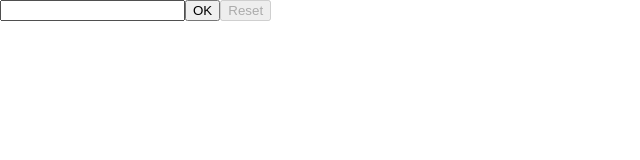
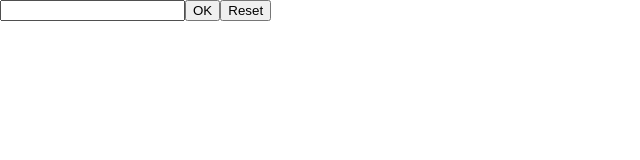
Before and after one commit to KarinaMilko/react-app_CW, a React (Vite) app: page / in a window 1280 px wide. Shown: the top 160 px of the page, without its empty margins (0-640 px from the left). Built offline with nearby package versions, Linux system fonts and the light colour scheme.

Commit message:
Refactor UserForm

```diff
--- a/src/components/UserForm/index.jsx
+++ b/src/components/UserForm/index.jsx
@@ -1,21 +1,9 @@
 import { ErrorMessage, Field, Form, Formik } from "formik";
-import * as yup from "yup";
-
-const USER_NAME_SCHEMA = yup.object({
-  userName: yup
-    .string()
-    .trim()
-    .min(2)
-    .max(32)
-    .matches(/^[A-Z]/)
-    .required(),
-});
+import { USER_NAME_SCHEMA } from "../../utils/validationSchemas";
 
 // Formik взяв на себе керуванням станом керованого компонента
 // + містить шаблонний код його обробників
 function UserForm() {
-  // const [name, setName] = useState('')
-
   const initialValues = { userName: "" };
 
   const handleSubmit = (value, formikBag) => {
@@ -29,25 +17,12 @@ function UserForm() {
       onSubmit={handleSubmit}
       validationSchema={USER_NAME_SCHEMA}
     >
-      {(formikProps) => (
-        // <form onReset={formikProps.handleReset} onSubmit={formikProps.handleSubmit} {...props} />
-        <Form>
-          <Field
-            type="text"
-            name="userName"
-            // value={formikProps.values.userName}
-            // onChange={formikProps.handleChange}
-          />
-          {/* {formikProps.errors.userName && (
-            <span>{formikProps.errors.userName}</span>
-          )} */}
-          <ErrorMessage name="userName" />
-          <button type="submit">OK</button>
-          <button type="reset" disabled={!formikProps.dirty}>
-            Reset
-          </button>
-        </Form>
-      )}
+      <Form>
+        <Field type="text" name="userName" />
+        <ErrorMessage name="userName" />
+        <button type="submit">OK</button>
+        <button type="reset">Reset</button>
+      </Form>
     </Formik>
   );
 }
--- a/src/utils/validationSchemas.js
+++ b/src/utils/validationSchemas.js
@@ -1,5 +1,16 @@
 import * as yup from "yup";
 
+export const USER_NAME_SCHEMA = yup.object({
+  userName: yup
+    .string()
+    .trim()
+    .min(2)
+    .max(32)
+    .matches(/^[A-Z]/)
+    .required(),
+});
+
+/**************************************************/
 // 1 Визначення схеми
 const LOGIN_SCHEMA = yup.object({
   login: yup.string().trim().email().required(),
@@ -16,9 +27,9 @@ const LOGIN_SCHEMA = yup.object({
 const userLogin = { login: "    u@mail", password: "1!QQQQQQwQQ" };
 
 // 2 Перевірка об'єкта за схемою
-LOGIN_SCHEMA.validate(userLogin)
-  .then((data) => console.log(data))
-  .catch((err) => console.log(err.errors));
+// LOGIN_SCHEMA.validate(userLogin)
+//   .then((data) => console.log(data))
+//   .catch((err) => console.log(err.errors));
 
 //  Реалізувати схему для об'єкта, що містить інфо про авто у вгляді:
 // {
@@ -49,6 +60,6 @@ const car = {
   number: "CE1111AA",
 };
 
-CAR_SCHEMA.validate(car)
-  .then((data) => console.log(data))
-  .catch((err) => console.log(err.errors));
+// CAR_SCHEMA.validate(car)
+//   .then((data) => console.log(data))
+//   .catch((err) => console.log(err.errors));
```
